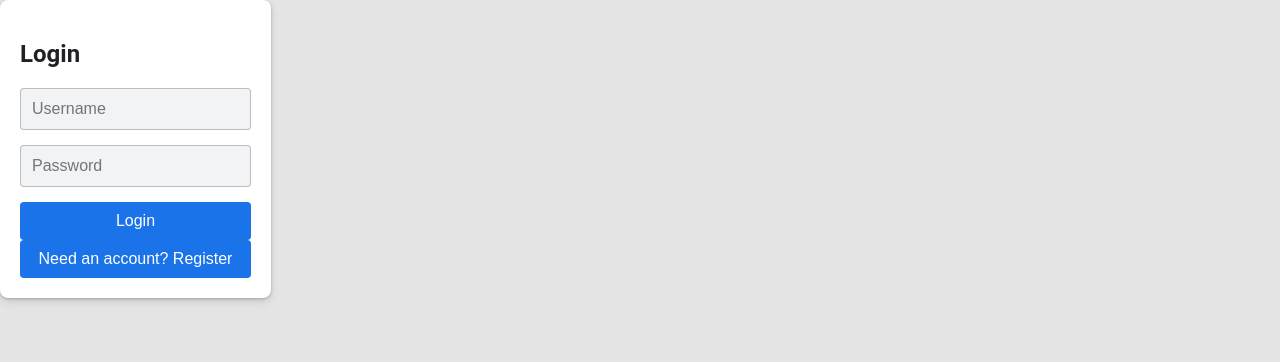
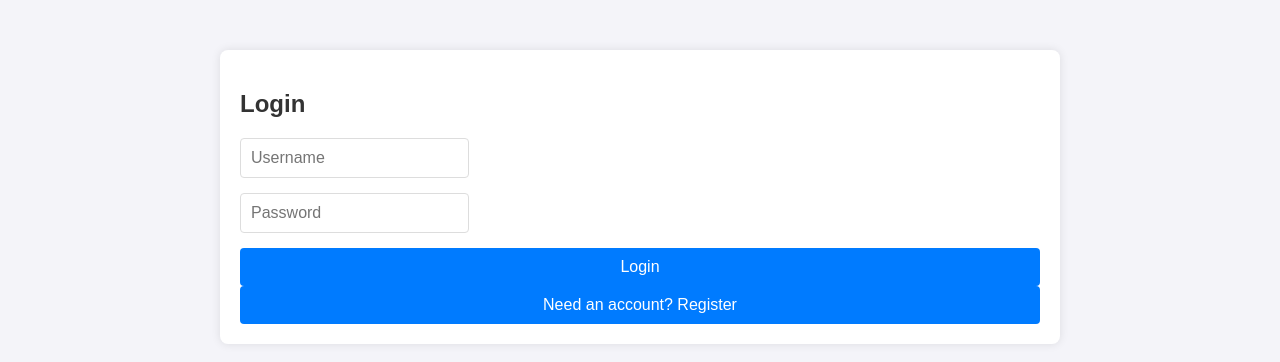
Before and after one commit to SravaniNayana/Apsano-Assignment, a React (Create React App) app in the folder frontend/: page / in a window 1280 px wide. Shown: the top 362 px of the page. Built offline with nearby package versions, Linux system fonts and the light colour scheme.

Commit message:
Update index.css

```diff
--- a/frontend/src/index.css
+++ b/frontend/src/index.css
@@ -1,116 +1,86 @@
 /* frontend/src/index.css */
 
 body {
-  font-family: 'Roboto', sans-serif;
+  font-family: Arial, sans-serif;
   margin: 0;
   padding: 0;
-  background-color: #e5e5e5;
-  color: #202124;
-  display: flex;
+  background-color: #f4f4f9;
+  color: #333;
 }
 
-.auth-container,
-.notes-container {
-  max-width: 100%;
-  width: 100%;
-  margin: 0;
+.auth-container, .notes-container {
+  max-width: 800px;
+  margin: 50px auto;
   padding: 20px;
   background-color: #fff;
   border-radius: 8px;
-  box-shadow: 0 1px 3px rgba(60, 64, 67, 0.3), 0 4px 8px rgba(60, 64, 67, 0.15);
-  box-sizing: border-box;
+  box-shadow: 0 0 10px rgba(0, 0, 0, 0.1);
 }
 
-.auth-container form,
-.note-form {
+.auth-container form, .note-form {
   display: flex;
   flex-direction: column;
 }
 
-.auth-container input,
-.note-form input,
-.note-form textarea {
+.auth-container input, .note-form input, .note-form textarea {
   margin-bottom: 15px;
-  padding: 12px;
+  padding: 10px;
   font-size: 16px;
-  border: none;
+  border: 1px solid #ddd;
   border-radius: 4px;
-  box-shadow: inset 0 0 0 1px rgba(60, 64, 67, 0.3);
-  background-color: #f1f3f4;
-  outline: none;
-  transition: box-shadow 0.3s ease;
 }
 
-.auth-container input:focus,
-.note-form input:focus,
-.note-form textarea:focus {
-  box-shadow: inset 0 0 0 2px #1a73e8;
-}
-
-.auth-container button,
-.note-form button {
+.auth-container button, .note-form button {
   padding: 10px;
-  background-color: #1a73e8;
+  background-color: #007bff;
   color: #fff;
   border: none;
   border-radius: 4px;
   cursor: pointer;
   font-size: 16px;
-  transition: background-color 0.3s ease;
 }
 
-.auth-container button:hover,
-.note-form button:hover {
-  background-color: #1765cf;
+.auth-container button:hover, .note-form button:hover {
+  background-color: #0056b3;
 }
 
 .notes-list {
   display: flex;
   flex-wrap: wrap;
-  gap: 16px;
-  justify-content: flex-start;
+  gap: 20px;
 }
 
 .note {
-  flex: 1 1 200px;
-  max-width: 300px;
+  width: calc(50% - 10px);
   padding: 15px;
   border-radius: 8px;
-  box-shadow: 0 1px 3px rgba(60, 64, 67, 0.3), 0 4px 8px rgba(60, 64, 67, 0.15);
-  background-color: #fff;
-  transition: box-shadow 0.3s ease;
-}
-
-.note:hover {
-  box-shadow: 0 4px 8px rgba(60, 64, 67, 0.2), 0 8px 16px rgba(60, 64, 67, 0.1);
+  box-shadow: 0 0 5px rgba(0, 0, 0, 0.1);
+  background-color: #f9f9f9;
 }
 
 .note h3 {
   margin: 0 0 10px;
   font-size: 18px;
-  font-weight: 500;
 }
 
 .note p {
   margin: 0 0 5px;
   font-size: 16px;
-  line-height: 1.5;
 }
 
 .note button {
   margin-top: 10px;
   padding: 5px 10px;
-  background-color: #e74c3c;
+  background-color: #dc3545;
   color: #fff;
   border: none;
   border-radius: 4px;
   cursor: pointer;
   font-size: 14px;
-  transition: background-color 0.3s ease;
 }
 
 .note button:hover {
-  background-color: #c0392b;
+  background-color: #c82333;
 }
 
 /* Sidebar menu styling */
```
